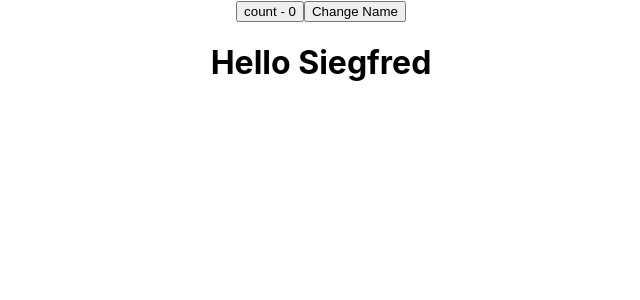
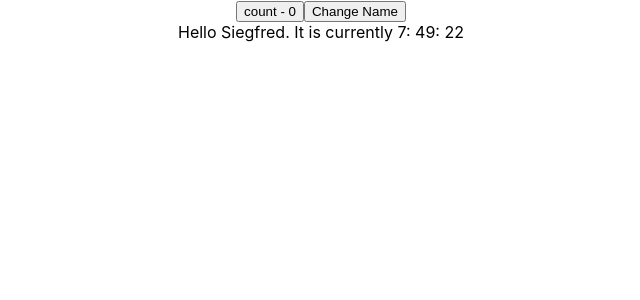
Before and after one commit to siegfred14/react_render, a React (Create React App) app: page / in a window 1280 px wide. Shown: the top 300 px of the page, without its empty margins (319-959 px from the left). Built offline with nearby package versions, Linux system fonts and the light colour scheme.

Commit message:
incorrect optimization with impure component

```diff
--- a/src/components/Incorrect Optimization/ChildFour.js
+++ b/src/components/Incorrect Optimization/ChildFour.js
@@ -1,7 +1,15 @@
 import React from "react";
 
 export const ChildFour = ({ name }) => {
+  const date = new Date();
   console.log("ChildFour Render");
 
-  return <div>Hello {name}</div>;
+  return (
+    <div>
+      Hello {name}. It is currently {date.getHours()}: {date.getMinutes()}:{" "}
+      {date.getSeconds()}
+    </div>
+  );
 };
+
+export const MemoizedChildFour = React.memo(ChildFour);
--- a/src/components/Incorrect Optimization/ParentThree.js
+++ b/src/components/Incorrect Optimization/ParentThree.js
@@ -1,5 +1,6 @@
 import { render } from "@testing-library/react";
 import React, { Component, useState } from "react";
+import { MemoizedChildFour } from "./ChildFour";
 import { MemoizedChildThree } from "./ChildThree";
 
 export const ParentThree = () => {
@@ -11,9 +12,10 @@
     <div>
       <button onClick={() => setCount((c) => c + 1)}> count - {count} </button>
       <button onClick={() => setName("Samson")}> Change Name</button>
-      <MemoizedChildThree name={name}>
+      {/* <MemoizedChildThree name={name}>
         <strong>Hello</strong>
-      </MemoizedChildThree>
+      </MemoizedChildThree> */}
+      <MemoizedChildFour name={name} />
     </div>
   );
 };
```
